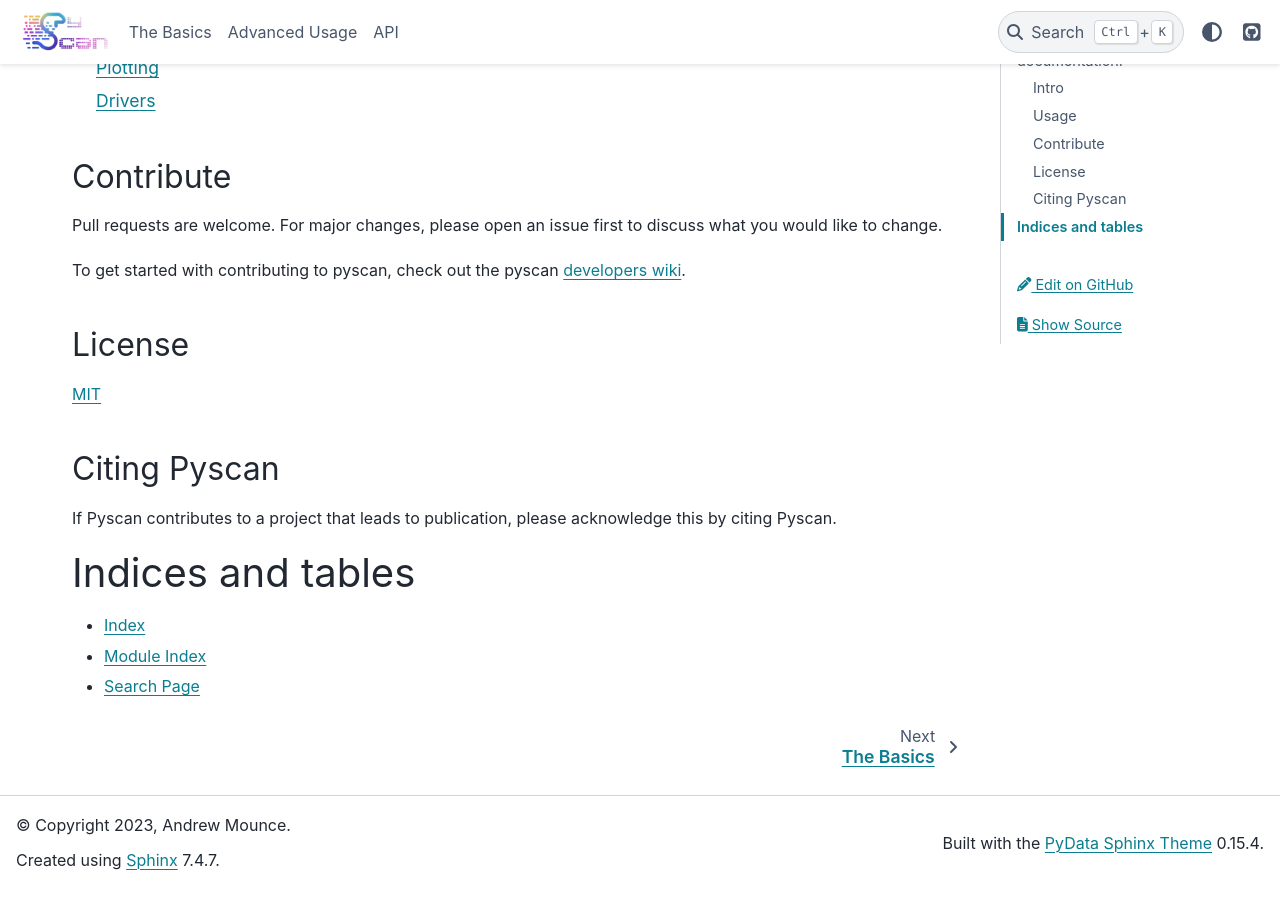
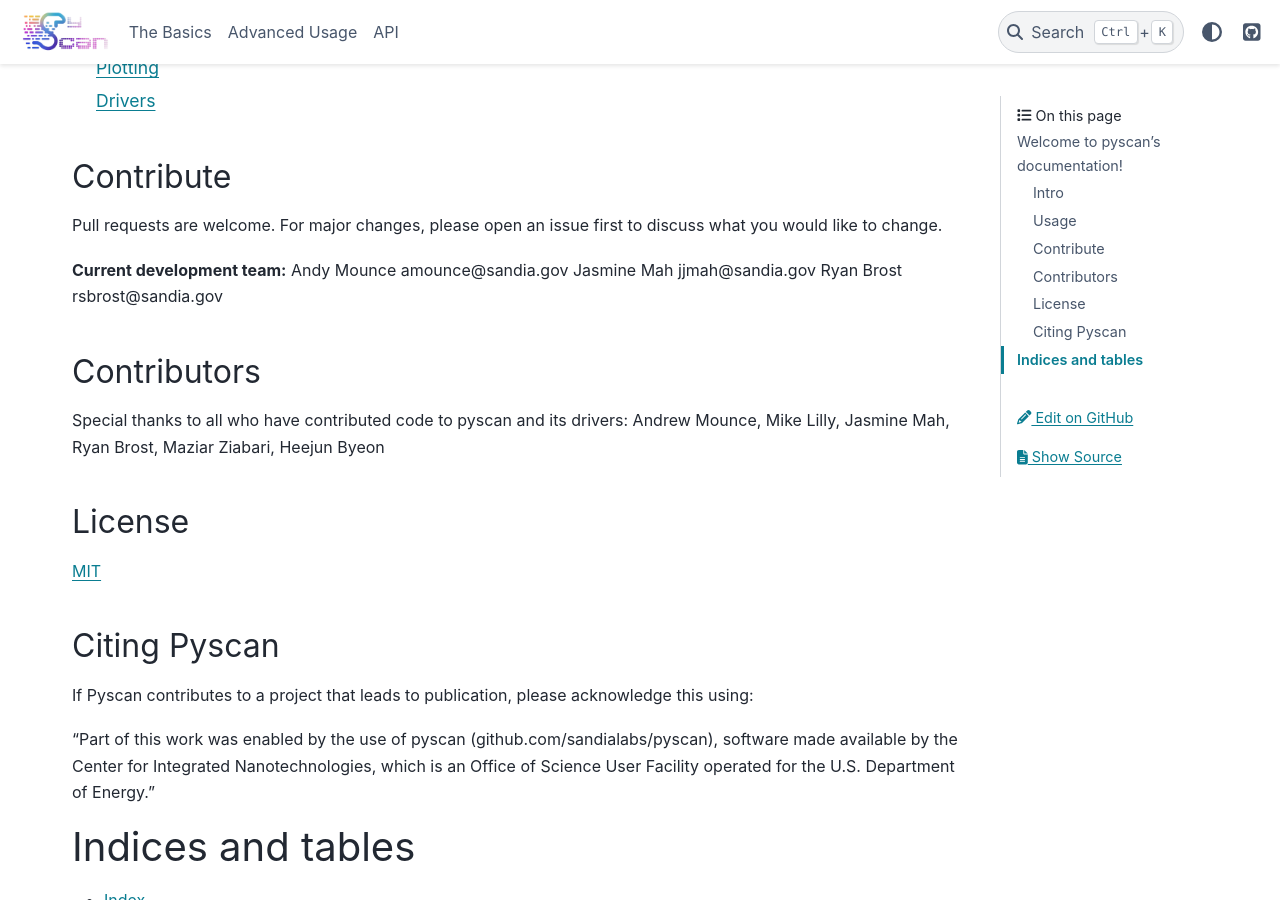
Before and after one commit to sandialabs/pyscan, a Sphinx documentation site: the page built from docs/source/index.md, in a window 1280 px wide and 900 px high, scrolled down 1018 px. Built offline with Sphinx 7.4.7 and the PyData theme 0.15.4, drawn with Linux system fonts in a browser that asks for light colours; pages that are not in the unit, such as notebooks, are missing from menus.

Commit message:
edited acknowledgement and contributors

```diff
--- a/docs/source/index.md
+++ b/docs/source/index.md
@@ -39,14 +39,24 @@ api_index
 
 Pull requests are welcome. For major changes, please open an issue first to discuss what you would like to change.
 
-To get started with contributing to pyscan, check out the pyscan [developers wiki](https://github.com/sandialabs/pyscan/wiki).
+**Current development team:**
+Andy Mounce amounce@sandia.gov
+Jasmine Mah jjmah@sandia.gov
+Ryan Brost rsbrost@sandia.gov
+
+## Contributors
+
+Special thanks to all who have contributed code to pyscan and its drivers:
+Andrew Mounce, Mike Lilly, Jasmine Mah, Ryan Brost, Maziar Ziabari, Heejun Byeon
 
 ## License
 [MIT](https://choosealicense.com/licenses/mit/)
 
 ## Citing Pyscan
 
-If Pyscan contributes to a project that leads to publication, please acknowledge this by citing Pyscan.
+If Pyscan contributes to a project that leads to publication, please acknowledge this using:
+
+"Part of this work was enabled by the use of pyscan (github.com/sandialabs/pyscan), software made available by the Center for Integrated Nanotechnologies, which is an Office of Science User Facility operated for the U.S. Department of Energy."
 
 # Indices and tables
 
```
Also changed, not shown: README.md (+8 -2 lines).
